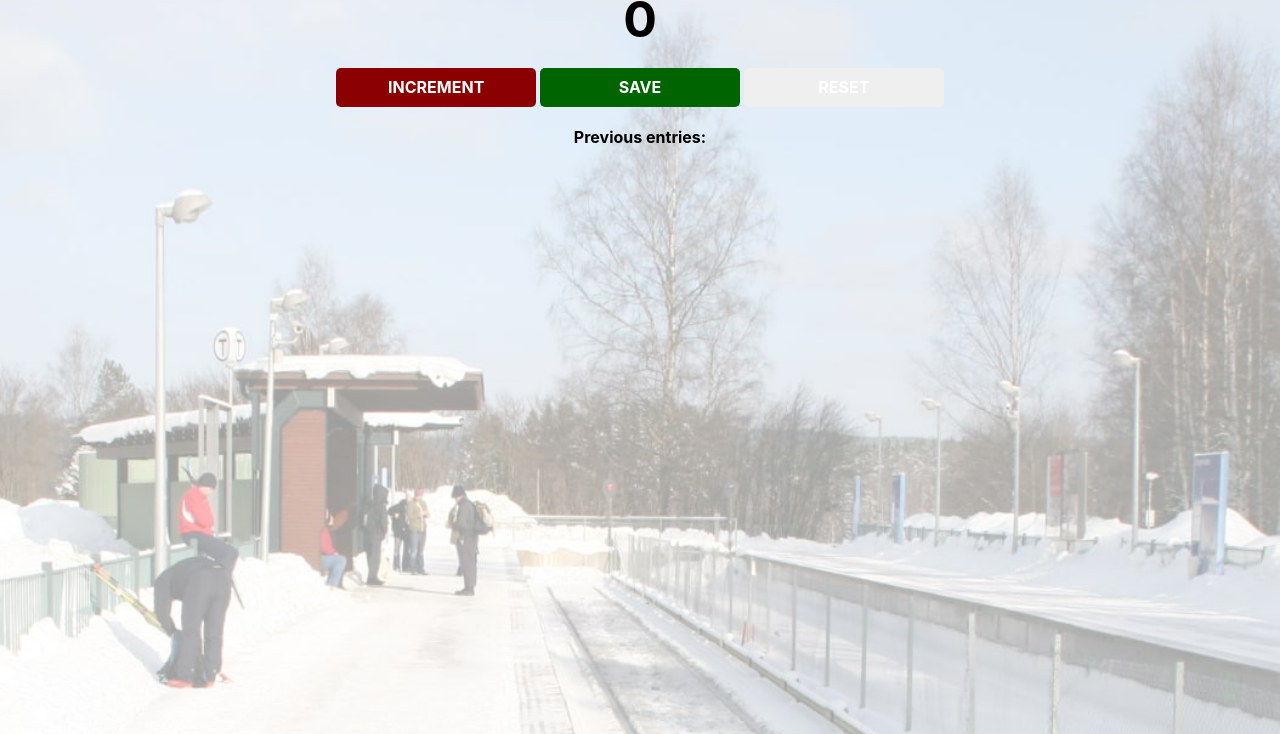
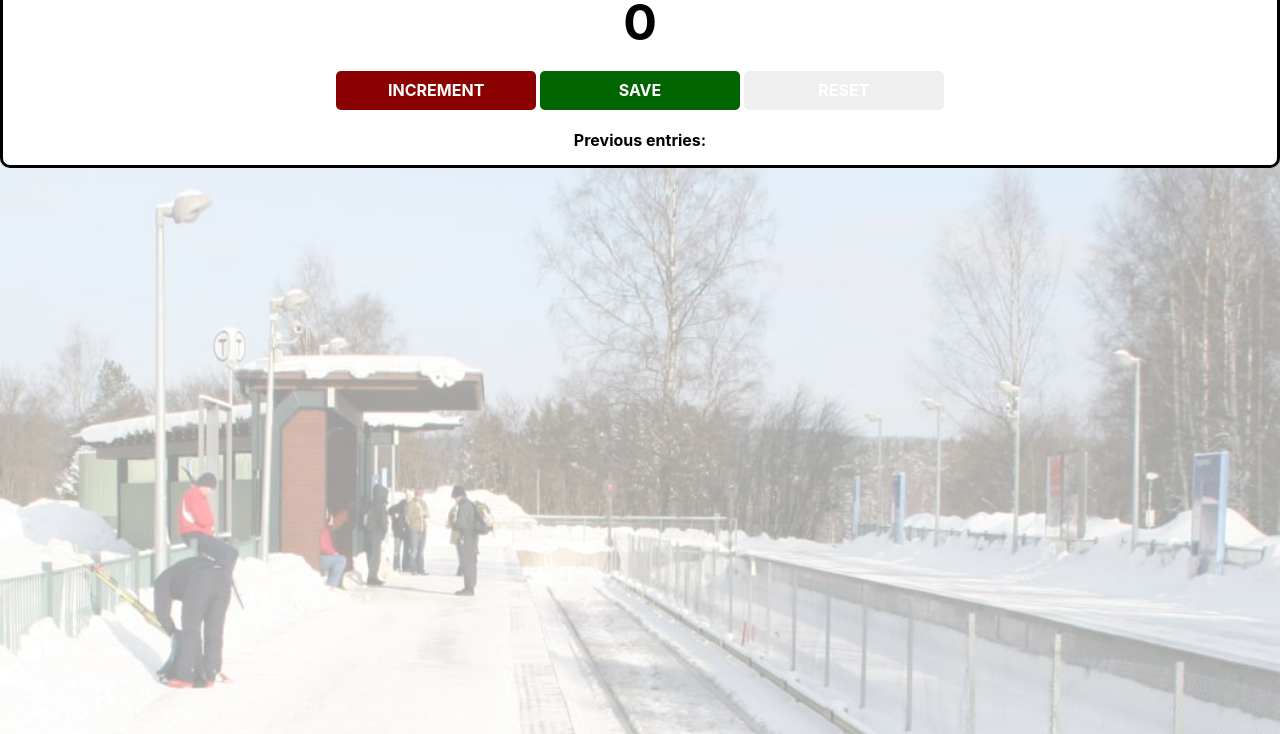
Before and after one commit to kingbaliyan99/jsCounterapp, a plain HTML site: page index.html in a window 1280 px wide. Shown: the part 66-800 px from the top of the page. Drawn offline with nearby package versions, Linux system fonts and the light colour scheme.

Commit message:
added .container

```diff
--- a/index.css
+++ b/index.css
@@ -4,6 +4,12 @@ body {
     font-family: -apple-system, BlinkMacSystemFont, 'Segoe UI', Roboto, Oxygen, Ubuntu, Cantarell, 'Open Sans', 'Helvetica Neue', sans-serif;
     font-weight: bold;
     text-align: center;
+}
+.container {
+    background: white;
+    margin: auto;
+    border: 3px solid black;
+    border-radius: 10px;
 }
 
 h1 {
@@ -18,7 +24,7 @@ h2 {
 }
 
 button {
-    border: none;
+    border: 1px;
     padding-top: 10px;
     padding-bottom: 10px;
     color: white;
```
